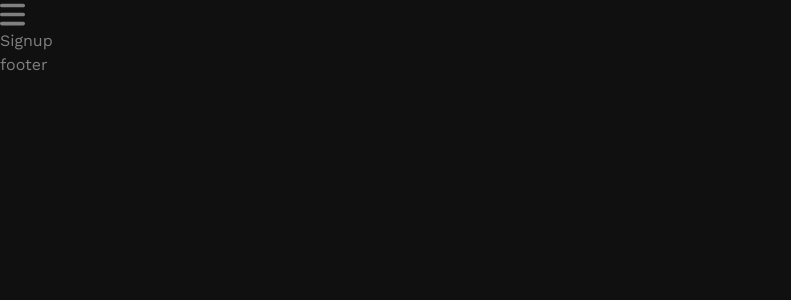
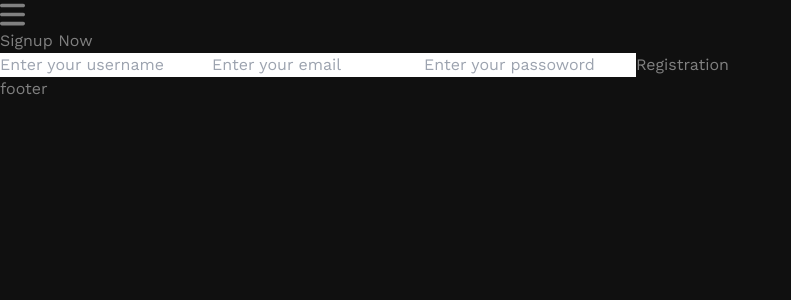
Before and after one commit to ChytraFilip/OCG_frontend, a React (Vite) app: page /signup in a window 1280 px wide. Shown: the top 300 px of the page, without its empty margins (0-791 px from the left). Built offline with nearby package versions, Linux system fonts and the light colour scheme.

Commit message:
Administrace: Vytvoření jsx formuláře pro odeslání registračních údajů

```diff
--- a/src/pages/Signup.tsx
+++ b/src/pages/Signup.tsx
@@ -1,7 +1,15 @@
 const Signup = () => {
-  return (
-    <div>Signup</div>
-  )
+    return <section>
+        <div className="">
+            <h1>Signup Now</h1>
+            <form action="">
+                <input type="text" placeholder="Enter your username"/>
+                <input type="text" placeholder="Enter your email"/>
+                <input type="password" placeholder="Enter your passoword"/>
+                <input type="submit" value="Registration"/>
+            </form>
+        </div>
+    </section>
 }
 
 export default Signup
```
